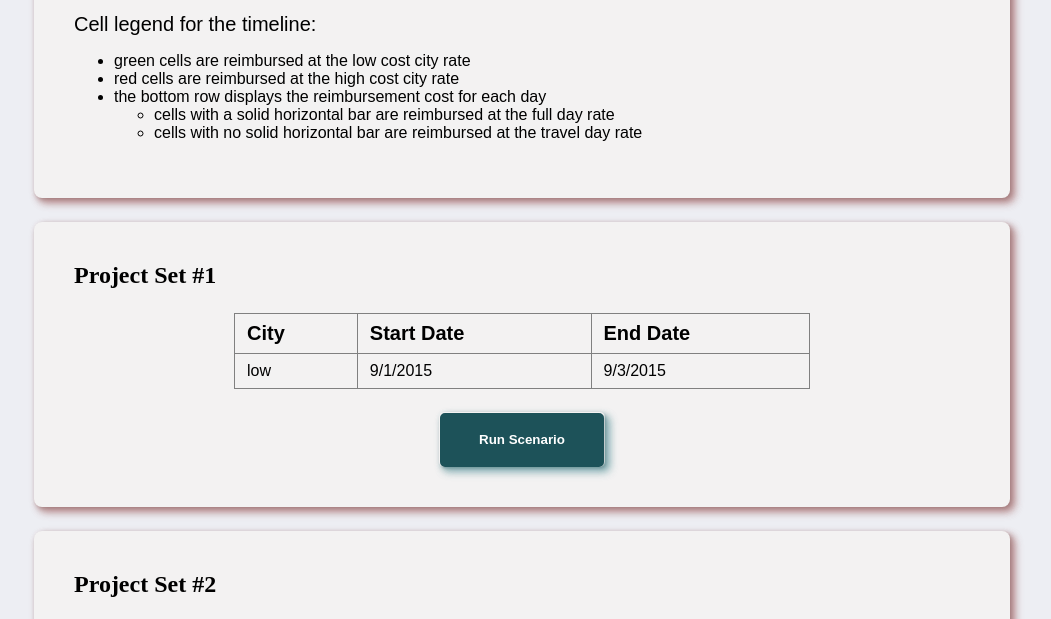
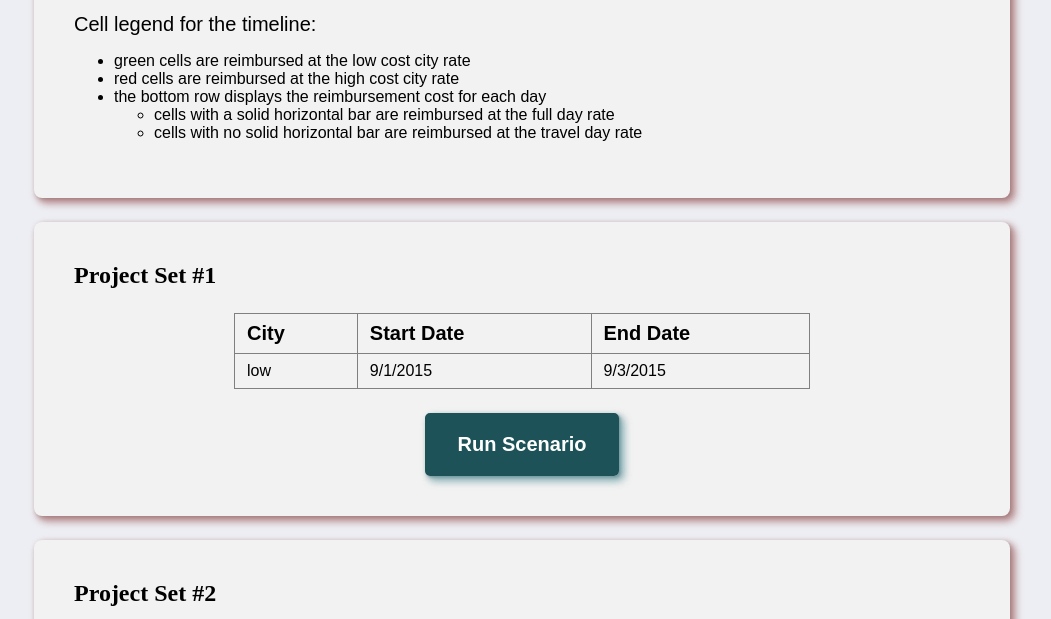
Before and after one commit to neongloom/simplethread-assessment, a website built with Vite: page index.html in a window 1280 px wide. Shown: the part 174-793 px from the top of the page, without its empty margins (118-1169 px from the left). Built offline with nearby package versions, Linux system fonts and the light colour scheme; a web font is replaced by a local one.

Commit message:
update button font and size

```diff
--- a/style.css
+++ b/style.css
@@ -160,8 +160,10 @@ header > * + * {
 }
 
 button {
-  padding: 1em 2.5em;
-  font-weight: 600;
+  padding: .5em 1.125em;
+  font-family: 'europa', sans-serif;
+  font-size: 20px;
+  font-weight: 700;
   background-color: hsl(187, 51%, 23%);
   color: #fff;
   cursor: pointer;
```
